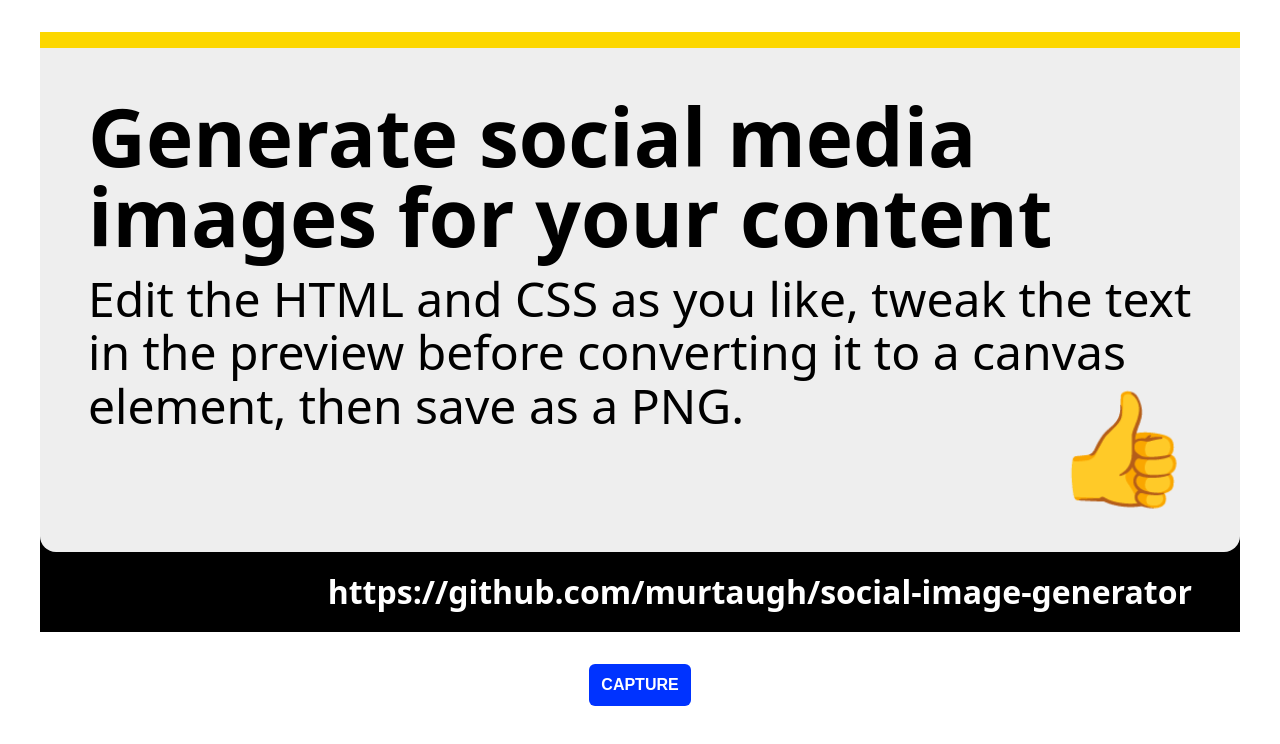
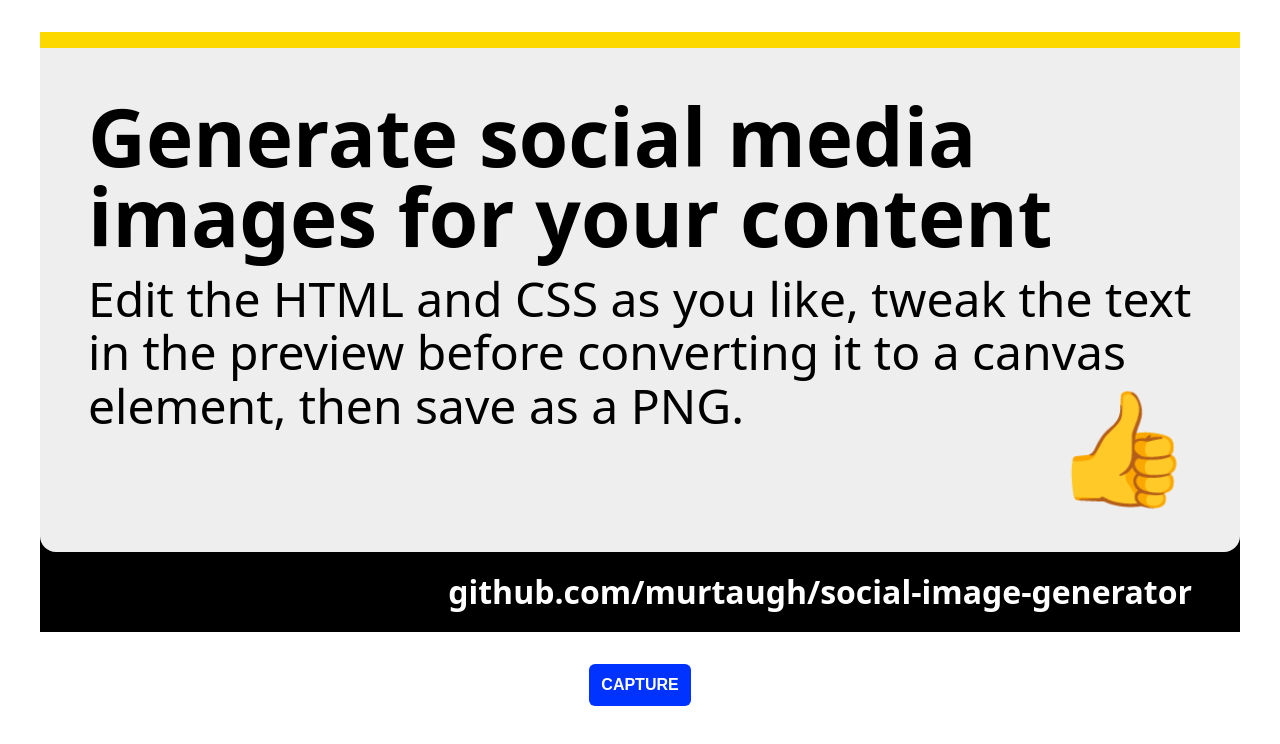
Before and after one commit to murtaugh/social-image-generator, a plain HTML site: page index.html in a window 1280 px wide. Drawn offline with nearby package versions, Linux system fonts and the light colour scheme.

Commit message:
Update index.html

```diff
--- a/index.html
+++ b/index.html
@@ -43,7 +43,7 @@
 	<div contenteditable="true" class="title">Generate social media images for your content</div>
 	<div contenteditable="true" class="description">Edit the HTML and CSS as you like, tweak the text in the preview before converting it to a canvas element, then save as a PNG.</div>
 	<div class="logo emoji">👍</div>
-	<div contenteditable="true" class="footer">https://github.com/murtaugh/social-image-generator</div>
+	<div contenteditable="true" class="footer">github.com/murtaugh/social-image-generator</div>
 </div>
 
 <div class="buttonHolder">
```
